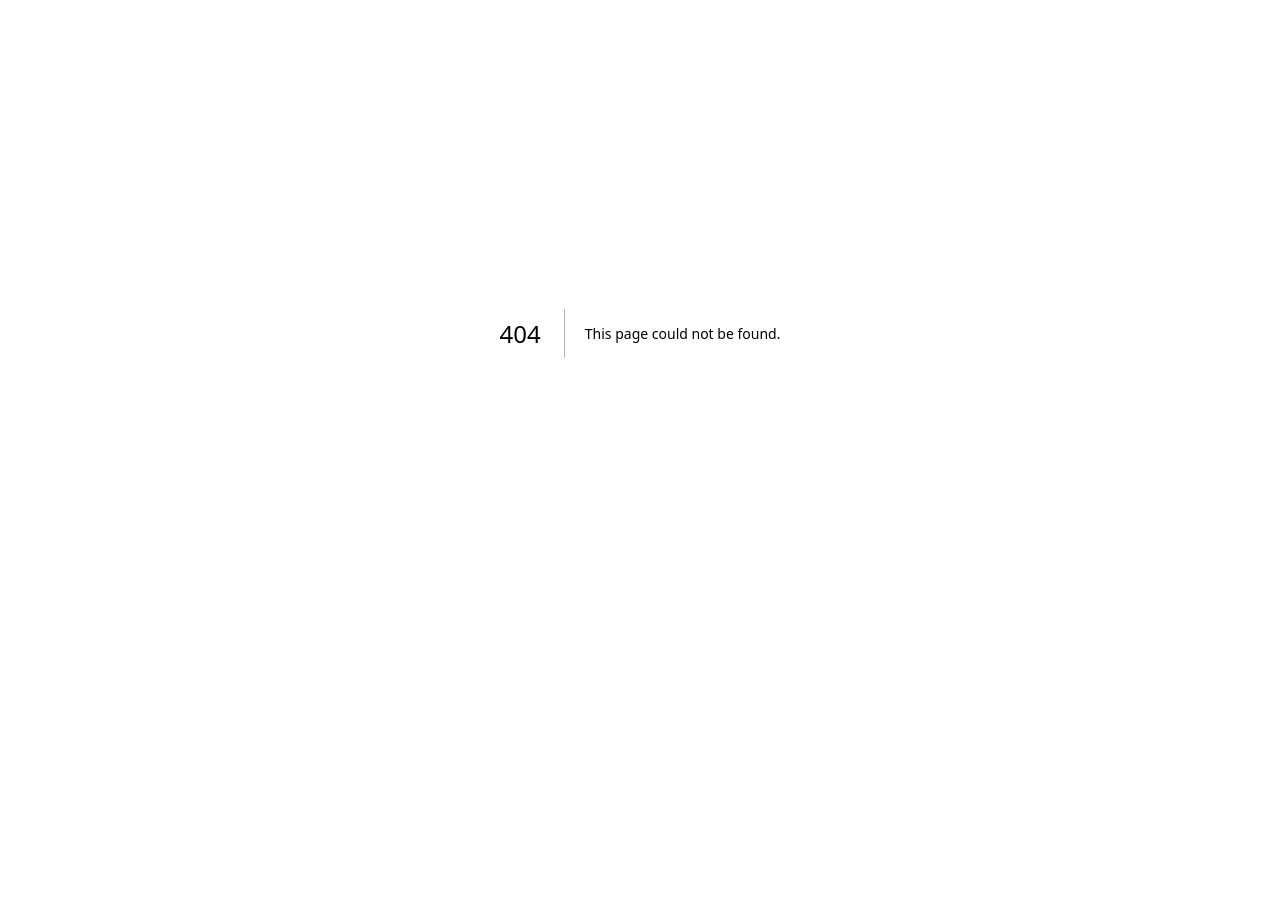
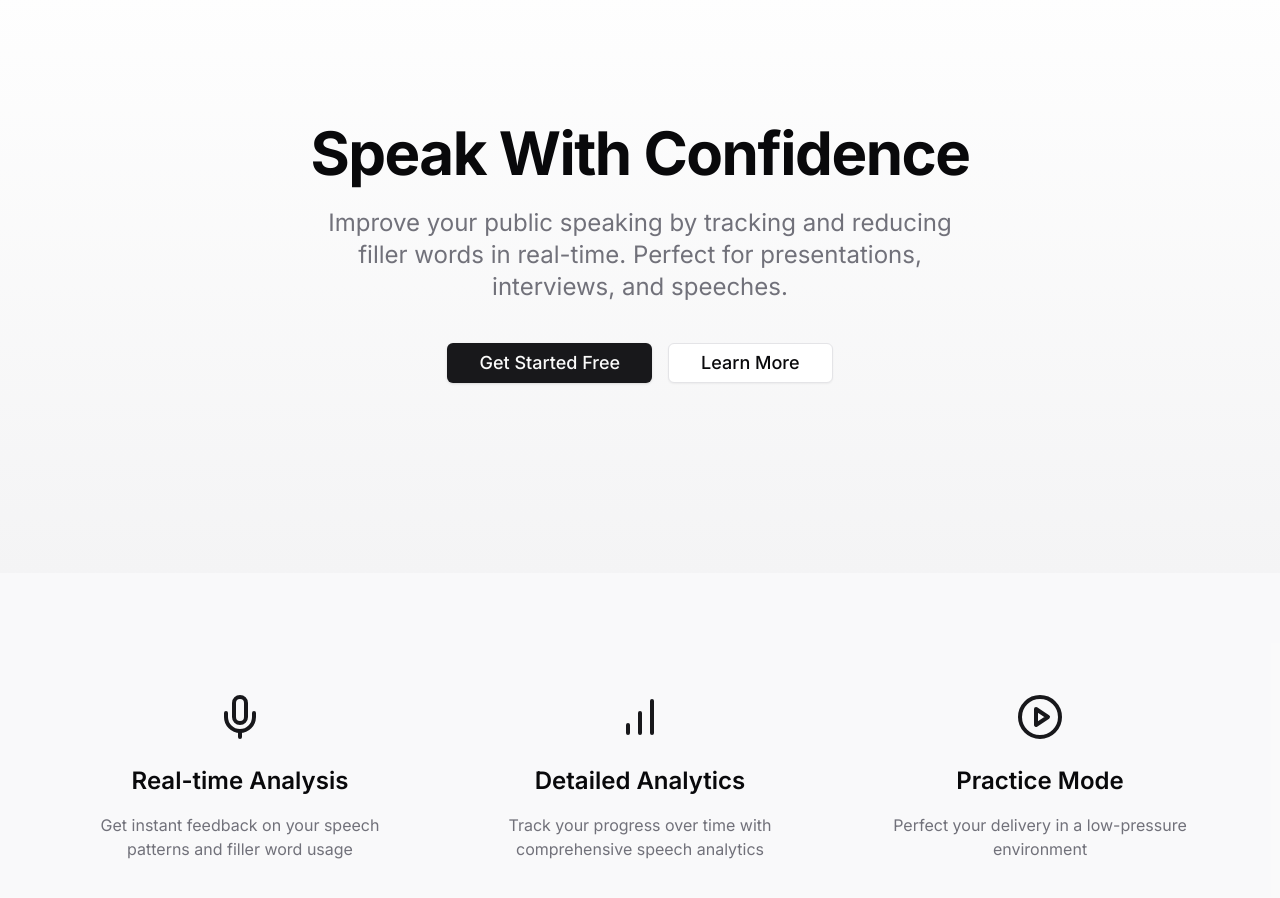
Before and after one commit to gabe-a-vazquez/filler-word-counter, a Next.js app: page /home in a window 1280 px wide. Before the commit this address had no page. Shown: the part 120-1018 px from the top of the page. Before the commit the page ends 853 px from the top, so only its background shows below. Built offline with nearby package versions, Linux system fonts and the light colour scheme.

Commit message:
add landing page

```diff
--- a/package.json
+++ b/package.json
@@ -15,6 +15,7 @@
     "clsx": "^2.1.1",
     "lucide-react": "^0.469.0",
     "next": "15.1.3",
+    "next-themes": "^0.4.4",
     "react": "^19.0.0",
     "react-dom": "^19.0.0",
     "shadcn-ui": "^0.9.4",
--- /dev/null
+++ b/src/app/home/page.tsx
@@ -0,0 +1,13 @@
+import Hero from "@filler-word-counter/components/landing/hero";
+import Features from "@filler-word-counter/components/landing/features";
+
+export default function Home() {
+  return (
+    <main className="flex min-h-screen flex-col items-center">
+      <div className="w-full bg-gradient-to-b from-background to-muted">
+        <Hero />
+      </div>
+      <Features />
+    </main>
+  );
+}
--- a/src/app/layout.tsx
+++ b/src/app/layout.tsx
@@ -1,4 +1,6 @@
 import { Inter } from "next/font/google";
+import { cn } from "@filler-word-counter/lib/utils";
+import { ThemeProvider } from "@filler-word-counter/components/ui/theme-provider";
 
 const inter = Inter({ subsets: ["latin"] });
 
@@ -16,10 +18,22 @@ export default function RootLayout({
   children: React.ReactNode;
 }) {
   return (
-    <html lang="en">
-      <body className={inter.className}>
-        <Navbar />
-        {children}
+    <html lang="en" suppressHydrationWarning>
+      <body
+        className={cn(
+          "min-h-screen bg-background antialiased",
+          inter.className
+        )}
+      >
+        <ThemeProvider
+          attribute="class"
+          defaultTheme="system"
+          enableSystem
+          disableTransitionOnChange
+        >
+          <Navbar />
+          {children}
+        </ThemeProvider>
       </body>
     </html>
   );
--- a/src/app/page.tsx
+++ b/src/app/page.tsx
@@ -1,6 +1,6 @@
 import FillerWordCounter from "@filler-word-counter/components/widgets/filler-word-counter";
 
-export default function Home() {
+export default function Page() {
   return (
     <main className="container mx-auto p-4">
       <FillerWordCounter />
--- /dev/null
+++ b/src/components/landing/features.tsx
@@ -0,0 +1,31 @@
+import { BarChart, Mic, PlayCircle } from "lucide-react";
+
+export default function Features() {
+  return (
+    <section id="features" className="w-full py-24 px-4 bg-muted/50">
+      <div className="max-w-6xl mx-auto grid grid-cols-1 md:grid-cols-3 gap-12">
+        <div className="flex flex-col items-center text-center p-6">
+          <Mic className="w-12 h-12 mb-6 text-primary" />
+          <h3 className="text-2xl font-semibold mb-4">Real-time Analysis</h3>
+          <p className="text-muted-foreground">
+            Get instant feedback on your speech patterns and filler word usage
+          </p>
+        </div>
+        <div className="flex flex-col items-center text-center p-6">
+          <BarChart className="w-12 h-12 mb-6 text-primary" />
+          <h3 className="text-2xl font-semibold mb-4">Detailed Analytics</h3>
+          <p className="text-muted-foreground">
+            Track your progress over time with comprehensive speech analytics
+          </p>
+        </div>
+        <div className="flex flex-col items-center text-center p-6">
+          <PlayCircle className="w-12 h-12 mb-6 text-primary" />
+          <h3 className="text-2xl font-semibold mb-4">Practice Mode</h3>
+          <p className="text-muted-foreground">
+            Perfect your delivery in a low-pressure environment
+          </p>
+        </div>
+      </div>
+    </section>
+  );
+}
--- /dev/null
+++ b/src/components/landing/hero.tsx
@@ -0,0 +1,28 @@
+import { Button } from "@filler-word-counter/components/shadcn/button";
+import Link from "next/link";
+
+export default function Hero() {
+  return (
+    <div className="flex flex-col items-center justify-center min-h-[80vh] text-center px-4">
+      <h1 className="text-4xl md:text-6xl font-bold tracking-tight">
+        Speak With Confidence
+      </h1>
+      <p className="mt-6 text-xl md:text-2xl text-muted-foreground max-w-2xl">
+        Improve your public speaking by tracking and reducing filler words in
+        real-time. Perfect for presentations, interviews, and speeches.
+      </p>
+      <div className="mt-10 flex gap-4">
+        <Link href="/signup">
+          <Button size="lg" className="text-lg">
+            Get Started Free
+          </Button>
+        </Link>
+        <Link href="#features">
+          <Button size="lg" variant="outline" className="text-lg">
+            Learn More
+          </Button>
+        </Link>
+      </div>
+    </div>
+  );
+}
--- a/src/components/navigation/navbar.tsx
+++ b/src/components/navigation/navbar.tsx
@@ -5,7 +5,7 @@ const Navbar = () => {
     <nav className="bg-white border-b border-gray-200 px-4 py-3">
       <div className="mx-auto flex justify-between items-center">
         <div className="flex items-center">
-          <Link href="/" className="text-xl font-bold text-gray-800">
+          <Link href="/home" className="text-xl font-bold text-gray-800">
             Filler Word Counter
           </Link>
         </div>
--- /dev/null
+++ b/src/components/ui/theme-provider.tsx
@@ -0,0 +1,14 @@
+"use client";
+
+import * as React from "react";
+import { ThemeProvider as NextThemesProvider } from "next-themes";
+
+export function ThemeProvider({
+  children,
+  ...props
+}: {
+  children: React.ReactNode;
+  [key: string]: any;
+}) {
+  return <NextThemesProvider {...props}>{children}</NextThemesProvider>;
+}
```
Also changed, not shown: 1 other file (tests, documents, lock files or other folders).
